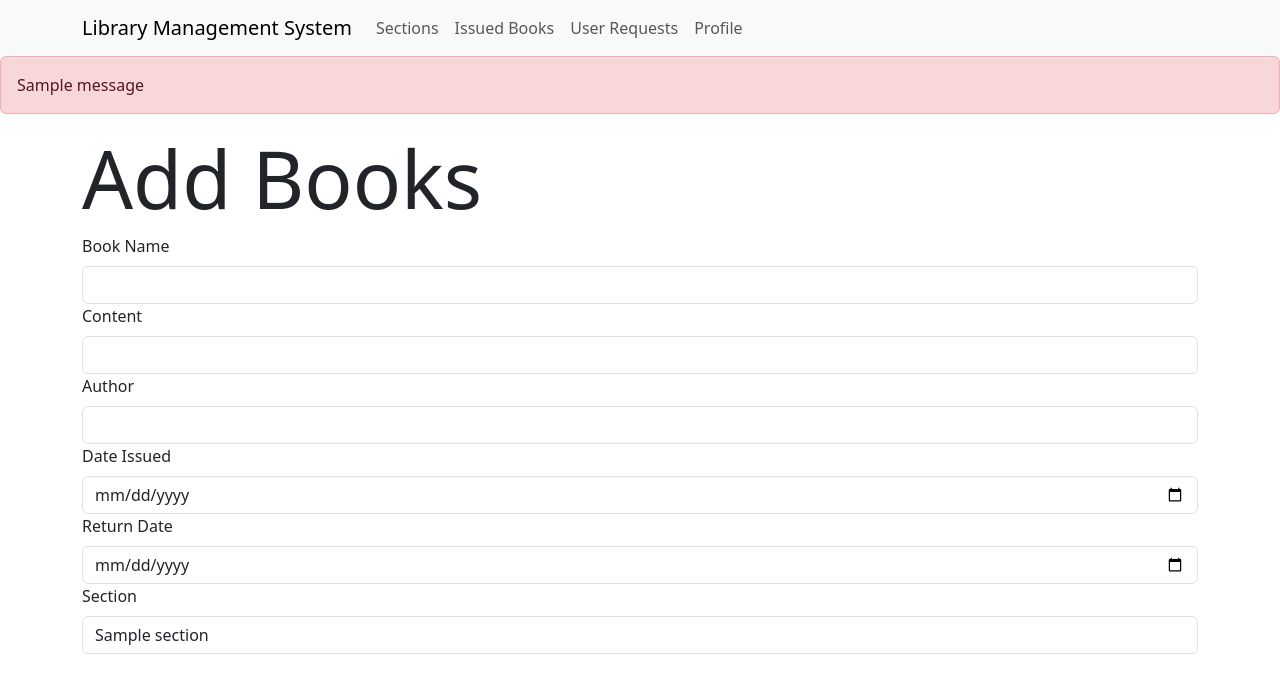
After one commit to rajarshiroydev/modern_application_development_1, a Flask app: page /book/add/1 in a window 1280 px wide. The commit adds this page. Shown: the top 693 px of the page. Run offline with Flask 3, Linux system fonts and the light colour scheme; the visitor is signed in with stand-in values (Sample User, id 1); tables that the repository leaves empty hold one stand-in row (values such as "Sample post"); one stand-in notice (Sample message) is shown.

Commit message:
books adding section

```diff
--- a/routes.py
+++ b/routes.py
@@ -7,12 +7,13 @@ from flask import (
     session,
 )
 from app import app
-from models import db, Section, User
+from models import db, Section, User, Books
 from werkzeug.security import generate_password_hash, check_password_hash
 from functools import wraps
+from datetime import datetime
 
 
-# decorator for auth required for users
+# Decorator for authentication of users
 def auth_required(func):
     @wraps(func)
     def inner(*args, **kwargs):
@@ -25,7 +26,7 @@ def auth_required(func):
     return inner
 
 
-# decorator for auth required for admin
+# Decorator for authentication of admin
 def admin_required(func):
     @wraps(func)
     def inner(*args, **kwargs):
@@ -43,6 +44,10 @@ def admin_required(func):
     return inner
 
 
+# ----------------------------Register, Login and Logout------------------------------------#
+
+
+# index page
 @app.route("/")
 @auth_required
 def index():
@@ -50,47 +55,17 @@ def index():
     return render_template("index.html")
 
 
-@app.route("/login")
-def login():
-    return render_template("login.html")
-
-
-@app.route("/login", methods=["POST"])
-def login_post():
-    username = request.form.get("username")
-    password = request.form.get("password")
-
-    if not username or not password:
-        flash("Please fill out all the fields")
-        return redirect(url_for("login"))
-
-    # returns a boolean value on whether the user exists of not
-    user = User.query.filter_by(username=username).first()
-
-    if not user:
-        flash("Username does not exist")
-        return redirect(url_for("login"))
-
-    if not check_password_hash(user.passhash, password):
-        flash("Incorrect password")
-        return redirect(url_for("login"))
-
-    session["user_id"] = (
-        user.id
-    )  # user_id is a varible and the key of the dictionary session
-    flash("Login successful")
-    return redirect(url_for("index"))
-
-
+# register page
 @app.route("/register")
 def register():
     return render_template("register.html")
 
 
+# register page post
 @app.route("/register", methods=["POST"])
 def register_post():
+    # name of the input in the form should match the name inside get
     name = request.form.get("name")
-    # name of the input in the form should match the name inside get
     username = request.form.get("username")
     password = request.form.get("password")
     confirm_password = request.form.get("confirm_password")
@@ -117,6 +92,62 @@ def register_post():
     return redirect(url_for("login"))
 
 
+# login page
+@app.route("/login")
+def login():
+    return render_template("login.html")
+
+
+# login page post
+@app.route("/login", methods=["POST"])
+def login_post():
+    # fetches the username and password from the html login form
+    username = request.form.get("username")
+    password = request.form.get("password")
+
+    # checks if all the fields are filled
+    if not username or not password:
+        flash("Please fill out all the fields")
+        return redirect(url_for("login"))
+
+    # returns a boolean value on whether the user exists of not
+    # the first username is the username field in the model User
+    # the second username is the varible username which is fetched from the html form
+    user = User.query.filter_by(username=username).first()
+
+    # if the user doesn't exist, then it shows error msg
+    if not user:
+        flash("Username does not exist")
+        return redirect(url_for("login"))
+
+    # if the user password do not match then it shows error msg
+    if not check_password_hash(user.passhash, password):
+        flash("Incorrect password")
+        return redirect(url_for("login"))
+
+    # user_id is a varible and the key of the dictionary session
+    session["user_id"] = user.id
+    session["is_admin"] = user.is_admin
+
+    flash("Login successful")
+
+    if user.is_admin:
+        return redirect(url_for(""))
+    else:
+        return redirect(url_for("index"))
+
+
+@app.route("/logout")
+@auth_required
+def logout():
+    session.pop("user_id")
+    return redirect(url_for("login"))
+
+
+# ------------------------------Profile Page------------------------------------#
+
+
+# profile page
 @app.route("/profile")
 @auth_required
 def profile():
@@ -160,14 +191,10 @@ def profile_post():
     return redirect(url_for("profile"))
 
 
-@app.route("/logout")
-@auth_required
-def logout():
-    session.pop("user_id")
-    return redirect(url_for("login"))
+# ------------------------------Admin & Sections------------------------------------#
 
 
-# admin section
+# admin page
 @app.route("/admin")
 @admin_required
 def admin():
@@ -201,7 +228,21 @@ def add_section_post():
 @app.route("/section/<int:id>/")
 @admin_required
 def show_section(id):
-    return "show section"
+    section = Section.query.get(id)
+    if not section:
+        flash("Section does not exist")
+        return redirect(url_for("admin"))
+    return render_template("/section/show.html", section=section)
+
+
+# @app.route("/section/<int:id>/", methods=['POST'])
+# @admin_required
+# def show_section_post(id):
+#     section = Section.query.get(id)
+#     if not section:
+#         flash("Section does not exist")
+#         return redirect(url_for("admin"))
+#     return render_template("/section/show.html", section=section)
 
 
 @app.route("/section/<int:id>/edit")
@@ -235,7 +276,7 @@ def edit_section_post(id):
     # updated with the new section name, committed to the db, success message shown, redirected to admin dashboard
     section.name = name
     db.session.commit()
-    flash("Category updated successfully")
+    flash("Section updated successfully")
     return redirect(url_for("admin"))
 
 
@@ -261,3 +302,36 @@ def delete_section_post(id):
     db.session.commit()
     flash("Section deleted successfully")
     return redirect(url_for("admin"))
+
+
+# ------------------------------Admin & Books------------------------------------#
+
+
+# Book
+@app.route("/book/add/<int:section_id>")
+@admin_required
+def add_book(section_id):
+    sections = Section.query.all()
+    section = Section.query.get(section_id)
+    if not section:
+        flash("Section does not exist")
+        return redirect(url_for("admin"))
+    # now = datetime.now().strftime('%Y-%m-%d')
+    return render_template("book/add.html", section=section, sections=sections)
+
+
+@app.route("/section/add", methods=["POST"])
+@admin_required
+def add_book_post():
+    name = request.form.get("name")
+
+    if not name:
+        flash("Please fill out all the fields")
+        return redirect(url_for("add_section"))
+
+    section = Section(name=name)
+    db.session.add(section)
+    db.session.commit()
+
+    flash("Section created successfully")
+    return redirect(url_for("admin"))
--- /dev/null
+++ b/templates/book/add.html
@@ -0,0 +1,55 @@
+{% extends "layout.html" %}
+
+{% block title %}
+Add Books
+{% endblock %}
+
+{% block content %}
+<h1 class="display-1">Add Books</h1>
+
+
+{#
+id = db.Column(db.Integer, primary_key=True)
+name = db.Column(db.String(64), nullable=False)
+content = db.Column(db.String(256), nullable=False)
+author = db.Column(db.String(64), nullable=False)
+date_issued = db.Column(db.Date, nullable=False)
+return_date = db.Column(db.Date, nullable=False)
+#}
+
+<form action="{{url_for('add_book_post')}}" method="post" class="form">
+    <div class="form-group">
+        <label for="name" class="form-label">Book Name</label>
+        <input type="text" name="name" id="name" class="form-control" required>
+    </div>
+    <div class="form-group">
+        <label for="content" class="form-label">Content</label>
+        <input type="text" name="content" id="content" class="form-control" required>
+    </div>
+    <div class="form-group">
+        <label for="author" class="form-label">Author</label>
+        <input type="text" name="author" id="author" class="form-control" required>
+    </div>
+    <div class="form-group">
+        <label for="date_issued" class="form-label">Date Issued</label>
+        <input type="date" name="date_issued" id="date_issued" class="form-control" required>
+    </div>
+    <div class="form-group">
+        <label for="return_date" class="form-label">Return Date</label>
+        <input type="date" name="return_date" id="return_date" class="form-control" required>
+    </div>
+    <div class="form-group">
+        <label for="section_id" class="form-label">Section</label>
+        <select name="section_id" id="section_id" class="form-control" required>
+            {% for cat in sections %}
+            {% if cat.id == section.id %}
+            <option selected value="{{cat.id}}">{{cat.name}}</option>
+            {% else %}
+            <option value="{{cat.id}}">{{cat.name}}</option>
+            {% endif %}
+            {% endfor %}
+        </select>
+    </div>
+
+</form>
+{% endblock %}
--- a/templates/index.html
+++ b/templates/index.html
@@ -5,5 +5,5 @@ Hello World
 {% endblock %}
 
 {% block content %}
-<h2>This is the Home Page</h2>
+<h2></h2>
 {%endblock %}
--- a/templates/layout.html
+++ b/templates/layout.html
@@ -2,9 +2,12 @@
 <html lang="en">
 
 <head>
+
     <meta charset="UTF-8" />
     <meta name="viewport" content="width=device-width, initial-scale=1.0" />
+
     <title>{% block title %} {% endblock %}</title>
+
     {% block style %}
     <link href="https://cdn.jsdelivr.net/npm/bootstrap@5.3.3/dist/css/bootstrap.min.css" rel="stylesheet"
         integrity="sha384-QWTKZyjpPEjISv5WaRU9OFeRpok6YctnYmDr5pNlyT2bRjXh0JMhjY6hW+ALEwIH" crossorigin="anonymous" />
@@ -12,28 +15,25 @@
         integrity="sha512-DTOQO9RWCH3ppGqcWaEA1BIZOC6xxalwEsw9c2QQeAIftl+Vegovlnee1c9QX4TctnWMn13TZye+giMm8e2LwA=="
         crossorigin="anonymous" referrerpolicy="no-referrer" />
     {% endblock %}
+
 </head>
 
 <body>
+    <!--include has auto "with_context" if not mentioned explicitly which allows it
+    to access the user_id in the session from routes.py -->
     {% include 'navbar.html' %}
-    <!--include has auto "with_context" if not mentioned explicitly which allows it to access the user_id in the session -->
-    {% with messages = get_flashed_messages() %}
-    {% if messages %}
-    {% for message in messages %}
-    <div class="alert alert-danger" role="alert">
-        {{ message }}
-    </div>
-    {% endfor %}
-    {% endif %}
-    {% endwith %}
+    {% include 'messages.html' %}
+
     <div class="container">
         {% block content %} {% endblock %}
     </div>
+
     {% block script %}
     <script src="https://cdn.jsdelivr.net/npm/bootstrap@5.3.3/dist/js/bootstrap.bundle.min.js"
         integrity="sha384-YvpcrYf0tY3lHB60NNkmXc5s9fDVZLESaAA55NDzOxhy9GkcIdslK1eN7N6jIeHz"
         crossorigin="anonymous"></script>
     {% endblock %}
+
 </body>
 
 </html>
--- /dev/null
+++ b/templates/messages.html
@@ -0,0 +1,15 @@
+{% with messages = get_flashed_messages() %}
+{% if messages %}
+{% for message in messages %}
+{% if 'success' in message|lower %}
+<div class="alert alert-success" role="alert">
+    {{ message }}
+</div>
+{% else %}
+<div class="alert alert-danger" role="alert">
+    {{ message }}
+</div>
+{% endif %}
+{% endfor %}
+{% endif %}
+{% endwith %}
--- a/templates/navbar.html
+++ b/templates/navbar.html
@@ -1,6 +1,6 @@
 <nav class="navbar navbar-expand-lg bg-body-tertiary">
     <div class="container">
-        <a class="navbar-brand" href="#">Online Library</a>
+        <a class="navbar-brand" href="#">Library Management System</a>
         <button class="navbar-toggler" type="button" data-bs-toggle="collapse" data-bs-target="#navbarNavAltMarkup"
             aria-controls="navbarNavAltMarkup" aria-expanded="false" aria-label="Toggle navigation">
             <span class="navbar-toggler-icon"></span>
@@ -8,7 +8,13 @@
         <div class="collapse navbar-collapse" id="navbarNavAltMarkup">
             <div class="navbar-nav">
                 {% if 'user_id' in session %}
-                <a class="nav-link" href="{{ url_for('index') }}">Home</a>
+                {# {% if session['user_id'].is_admin %}
+                <!-- This block will only be shown if the user is an admin -->
+                <a class="nav-link" href="{{ url_for('admin_dashboard') }}">Admin Dashboard</a>
+                {% endif %} #}
+                <a class="nav-link" href="{{ url_for('admin') }}">Sections</a>
+                <a class="nav-link" href="{{ url_for('index') }}">Issued Books</a>
+                <a class="nav-link" href="{{ url_for('index') }}">User Requests</a>
                 <a class="nav-link" href="{{ url_for('profile') }}">Profile</a>
                 {% else %}
                 <a class="nav-link" href="{{ url_for('login') }}">Login</a>
```
Also changed, not shown: models.py (+9 -3 lines), templates/admin.html (+16 -1 lines), templates/section/show.html (added, +52 -0 lines).
